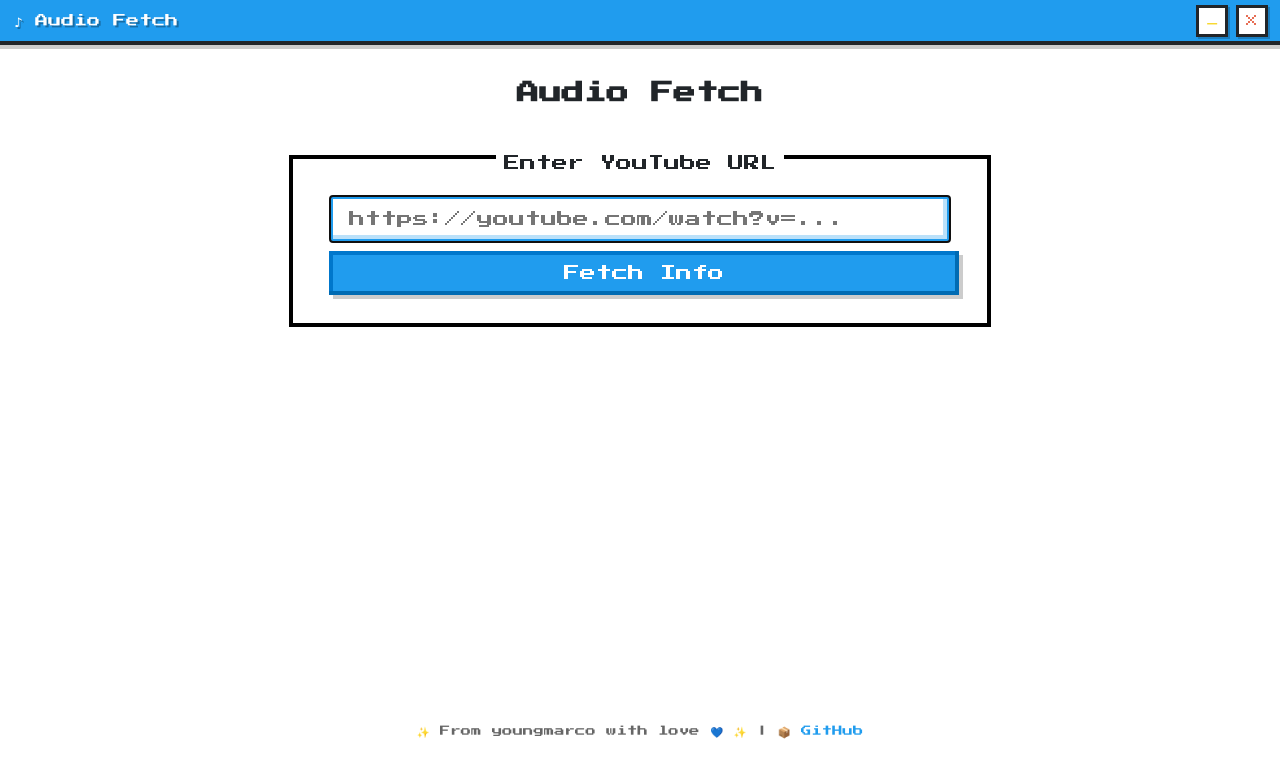
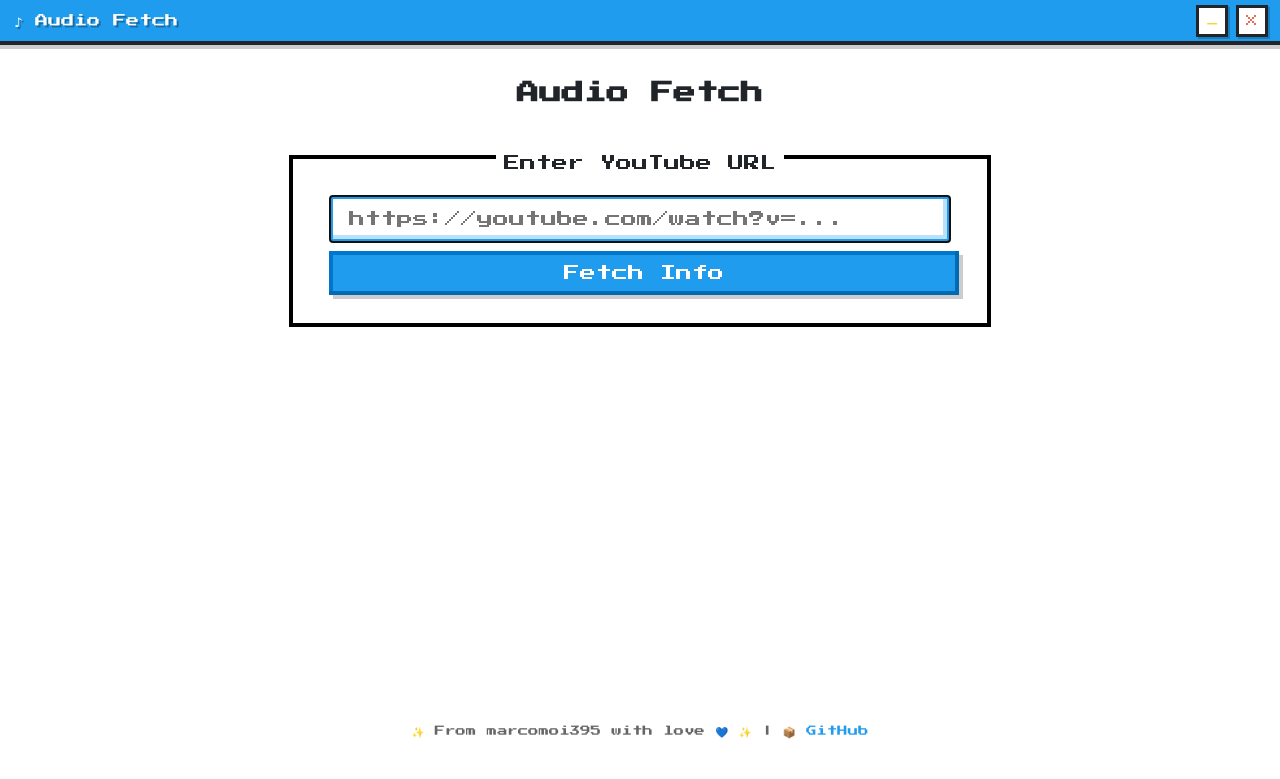
Before and after one commit to marcomoi395/audio-fetch, a plain HTML site: page templates/index.html in a window 1280 px wide. Drawn offline with nearby package versions, Linux system fonts and the light colour scheme.

Commit message:
chore: update GitHub username in footer
Update GitHub link from youngmarco to marcomoi395

```diff
--- a/templates/index.html
+++ b/templates/index.html
@@ -146,8 +146,8 @@
         <!-- Footer -->
         <footer class="footer">
             <p>
-                ✨ From youngmarco with love 💙 ✨ |
-                <a href="https://github.com/youngmarco/audio-fetch" target="_blank" rel="noopener noreferrer" style="color: #209cee; text-decoration: none;">
+                ✨ From marcomoi395 with love 💙 ✨ |
+                <a href="https://github.com/marcomoi395/audio-fetch" target="_blank" rel="noopener noreferrer" style="color: #209cee; text-decoration: none;">
                     📦 GitHub
                 </a>
             </p>
```
